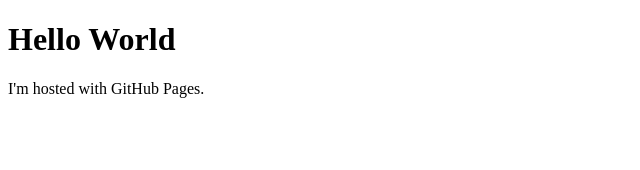
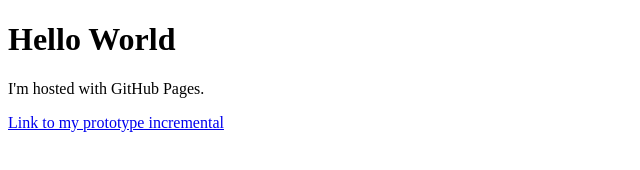
Before and after one commit to FlipskiZ/FlipskiZ.github.io, a plain HTML site: page index.html in a window 1280 px wide. Shown: the whole page, without its empty margins (0-640 px from the left). Drawn offline with Linux system fonts and the light colour scheme.

Commit message:
Added link to game

```diff
--- a/index.html
+++ b/index.html
@@ -3,5 +3,6 @@
     <body>
         <h1>Hello World</h1>
         <p>I'm hosted with GitHub Pages.</p>
+        <a href="FlipskiZ.github.io/MyIncrementalProject/MyProject.html">Link to my prototype incremental</a>
     </body>
 </html>
```
